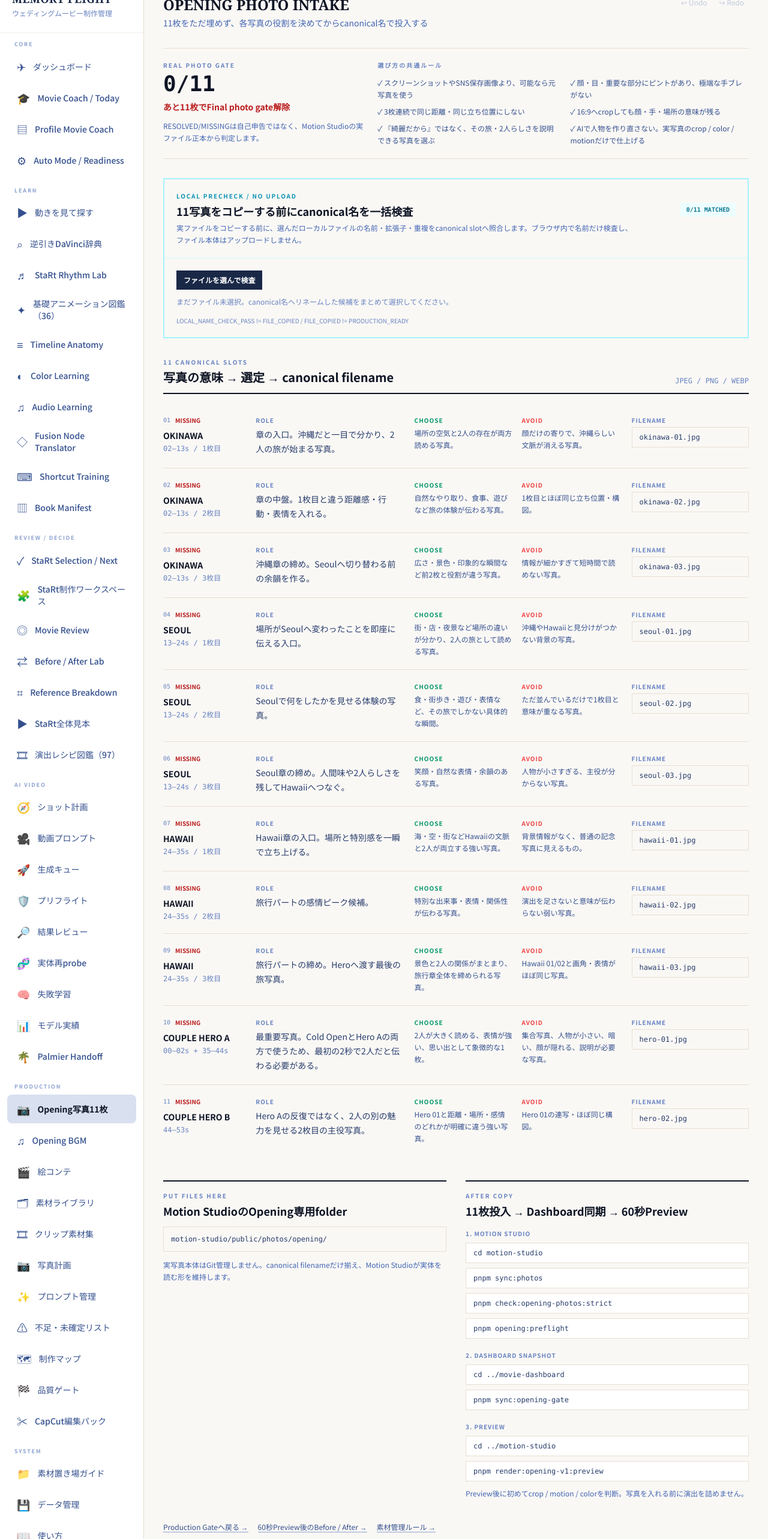
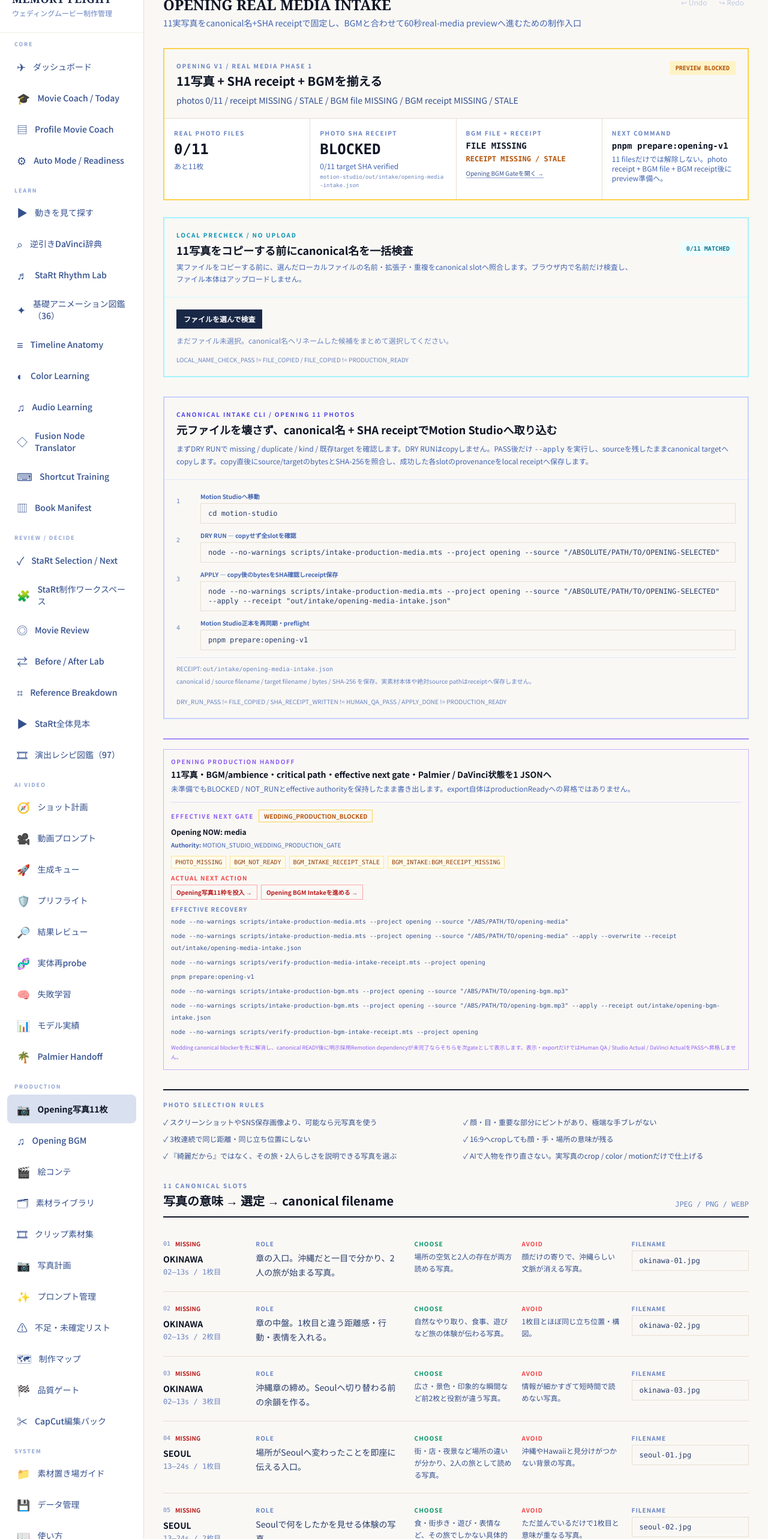
Before and after one commit to m-shogo/wedding-project, a React (Vite) app in the folder movie-dashboard/: page /opening-photo-intake in a window 1280 px wide. Shown: the part 40-2606 px from the top of the page at 60% size. Built offline with nearby package versions, Linux system fonts and the light colour scheme.

Commit message:
Movie: make Opening intake receipt-aware

```diff
--- a/movie-dashboard/src/pages/OpeningPhotoIntake.tsx
+++ b/movie-dashboard/src/pages/OpeningPhotoIntake.tsx
@@ -1,8 +1,10 @@
-import { useState } from "react";
-import { Link } from "react-router-dom";
-import { Header } from "../components/Header";
-import { LocalMediaIntakeValidator } from "../components/LocalMediaIntakeValidator";
-import { openingProductionGate } from "../data/openingProductionGate.generated";
+import {useState} from "react";
+import {Link} from "react-router-dom";
+import {Header} from "../components/Header";
+import {LocalMediaIntakeValidator} from "../components/LocalMediaIntakeValidator";
+import {ProductionMediaIntakeCliGuide} from "../components/ProductionMediaIntakeCliGuide";
+import {OpeningProductionHandoffExportButton} from "../components/OpeningProductionHandoffExportButton";
+import {openingProductionGate} from "../data/openingProductionGate.generated";
 
 type SlotBrief = {
   chapter: string;
@@ -13,83 +15,17 @@ type SlotBrief = {
 };
 
 const slotBriefs: Record<string, SlotBrief> = {
-  "okinawa-01": {
-    chapter: "OKINAWA",
-    timing: "02–13s / 1枚目",
-    role: "章の入口。沖縄だと一目で分かり、2人の旅が始まる写真。",
-    choose: "場所の空気と2人の存在が両方読める写真。",
-    avoid: "顔だけの寄りで、沖縄らしい文脈が消える写真。",
-  },
-  "okinawa-02": {
-    chapter: "OKINAWA",
-    timing: "02–13s / 2枚目",
-    role: "章の中盤。1枚目と違う距離感・行動・表情を入れる。",
-    choose: "自然なやり取り、食事、遊びなど旅の体験が伝わる写真。",
-    avoid: "1枚目とほぼ同じ立ち位置・構図。",
-  },
-  "okinawa-03": {
-    chapter: "OKINAWA",
-    timing: "02–13s / 3枚目",
-    role: "沖縄章の締め。Seoulへ切り替わる前の余韻を作る。",
-    choose: "広さ・景色・印象的な瞬間など前2枚と役割が違う写真。",
-    avoid: "情報が細かすぎて短時間で読めない写真。",
-  },
-  "seoul-01": {
-    chapter: "SEOUL",
-    timing: "13–24s / 1枚目",
-    role: "場所がSeoulへ変わったことを即座に伝える入口。",
-    choose: "街・店・夜景など場所の違いが分かり、2人の旅として読める写真。",
-    avoid: "沖縄やHawaiiと見分けがつかない背景の写真。",
-  },
-  "seoul-02": {
-    chapter: "SEOUL",
-    timing: "13–24s / 2枚目",
-    role: "Seoulで何をしたかを見せる体験の写真。",
-    choose: "食・街歩き・遊び・表情など、その旅でしかない具体的な瞬間。",
-    avoid: "ただ並んでいるだけで1枚目と意味が重なる写真。",
-  },
-  "seoul-03": {
-    chapter: "SEOUL",
-    timing: "13–24s / 3枚目",
-    role: "Seoul章の締め。人間味や2人らしさを残してHawaiiへつなぐ。",
-    choose: "笑顔・自然な表情・余韻のある写真。",
-    avoid: "人物が小さすぎる、主役が分からない写真。",
-  },
-  "hawaii-01": {
-    chapter: "HAWAII",
-    timing: "24–35s / 1枚目",
-    role: "Hawaii章の入口。場所と特別感を一瞬で立ち上げる。",
-    choose: "海・空・街などHawaiiの文脈と2人が両立する強い写真。",
-    avoid: "背景情報がなく、普通の記念写真に見えるもの。",
-  },
-  "hawaii-02": {
-    chapter: "HAWAII",
-    timing: "24–35s / 2枚目",
-    role: "旅行パートの感情ピーク候補。",
-    choose: "特別な出来事・表情・関係性が伝わる写真。",
-    avoid: "演出を足さないと意味が伝わらない弱い写真。",
-  },
-  "hawaii-03": {
-    chapter: "HAWAII",
-    timing: "24–35s / 3枚目",
-    role: "旅行パートの締め。Heroへ渡す最後の旅写真。",
-    choose: "景色と2人の関係がまとまり、旅行章全体を締められる写真。",
-    avoid: "Hawaii 01/02と画角・表情がほぼ同じ写真。",
-  },
-  "hero-01": {
-    chapter: "COUPLE HERO A",
-    timing: "00–02s + 35–44s",
-    role: "最重要写真。Cold OpenとHero Aの両方で使うため、最初の2秒で2人だと伝わる必要がある。",
-    choose: "2人が大きく読める、表情が強い、思い出として象徴的な1枚。",
-    avoid: "集合写真、人物が小さい、暗い、顔が隠れる、説明が必要な写真。",
-  },
-  "hero-02": {
-    chapter: "COUPLE HERO B",
-    timing: "44–53s",
-    role: "Hero Aの反復ではなく、2人の別の魅力を見せる2枚目の主役写真。",
-    choose: "Hero 01と距離・場所・感情のどれかが明確に違う強い写真。",
-    avoid: "Hero 01の連写・ほぼ同じ構図。",
-  },
+  "okinawa-01": {chapter: "OKINAWA", timing: "02–13s / 1枚目", role: "章の入口。沖縄だと一目で分かり、2人の旅が始まる写真。", choose: "場所の空気と2人の存在が両方読める写真。", avoid: "顔だけの寄りで、沖縄らしい文脈が消える写真。"},
+  "okinawa-02": {chapter: "OKINAWA", timing: "02–13s / 2枚目", role: "章の中盤。1枚目と違う距離感・行動・表情を入れる。", choose: "自然なやり取り、食事、遊びなど旅の体験が伝わる写真。", avoid: "1枚目とほぼ同じ立ち位置・構図。"},
+  "okinawa-03": {chapter: "OKINAWA", timing: "02–13s / 3枚目", role: "沖縄章の締め。Seoulへ切り替わる前の余韻を作る。", choose: "広さ・景色・印象的な瞬間など前2枚と役割が違う写真。", avoid: "情報が細かすぎて短時間で読めない写真。"},
+  "seoul-01": {chapter: "SEOUL", timing: "13–24s / 1枚目", role: "場所がSeoulへ変わったことを即座に伝える入口。", choose: "街・店・夜景など場所の違いが分かり、2人の旅として読める写真。", avoid: "沖縄やHawaiiと見分けがつかない背景の写真。"},
+  "seoul-02": {chapter: "SEOUL", timing: "13–24s / 2枚目", role: "Seoulで何をしたかを見せる体験の写真。", choose: "食・街歩き・遊び・表情など、その旅でしかない具体的な瞬間。", avoid: "ただ並んでいるだけで1枚目と意味が重なる写真。"},
+  "seoul-03": {chapter: "SEOUL", timing: "13–24s / 3枚目", role: "Seoul章の締め。人間味や2人らしさを残してHawaiiへつなぐ。", choose: "笑顔・自然な表情・余韻のある写真。", avoid: "人物が小さすぎる、主役が分からない写真。"},
+  "hawaii-01": {chapter: "HAWAII", timing: "24–35s / 1枚目", role: "Hawaii章の入口。場所と特別感を一瞬で立ち上げる。", choose: "海・空・街などHawaiiの文脈と2人が両立する強い写真。", avoid: "背景情報がなく、普通の記念写真に見えるもの。"},
+  "hawaii-02": {chapter: "HAWAII", timing: "24–35s / 2枚目", role: "旅行パートの感情ピーク候補。", choose: "特別な出来事・表情・関係性が伝わる写真。", avoid: "演出を足さないと意味が伝わらない弱い写真。"},
+  "hawaii-03": {chapter: "HAWAII", timing: "24–35s / 3枚目", role: "旅行パートの締め。Heroへ渡す最後の旅写真。", choose: "景色と2人の関係がまとまり、旅行章全体を締められる写真。", avoid: "Hawaii 01/02と画角・表情がほぼ同じ写真。"},
+  "hero-01": {chapter: "COUPLE HERO A", timing: "00–02s + 35–44s", role: "最重要写真。Cold OpenとHero Aの両方で使うため、最初の2秒で2人だと伝わる必要がある。", choose: "2人が大きく読める、表情が強い、思い出として象徴的な1枚。", avoid: "集合写真、人物が小さい、暗い、顔が隠れる、説明が必要な写真。"},
+  "hero-02": {chapter: "COUPLE HERO B", timing: "44–53s", role: "Hero Aの反復ではなく、2人の別の魅力を見せる2枚目の主役写真。", choose: "Hero 01と距離・場所・感情のどれかが明確に違う強い写真。", avoid: "Hero 01の連写・ほぼ同じ構図。"},
 };
 
 const globalChecks = [
@@ -101,28 +37,16 @@ const globalChecks = [
   "AIで人物を作り直さない。実写真のcrop / color / motionだけで仕上げる",
 ];
 
-const motionStudioCommands = [
-  "cd motion-studio",
-  "pnpm sync:photos",
-  "pnpm check:opening-photos:strict",
-  "pnpm opening:preflight",
-];
-
-const dashboardCommands = [
-  "cd ../movie-dashboard",
-  "pnpm sync:opening-gate",
-];
-
-const previewCommands = [
-  "cd ../motion-studio",
-  "pnpm render:opening-v1:preview",
-];
-
 export function OpeningPhotoIntake() {
   const [copied, setCopied] = useState<string | null>(null);
   const gate = openingProductionGate;
   const resolved = Number(gate.resolvedPhotoCount);
   const total = Number(gate.expectedPhotoCount);
+  const filesReady = gate.photos.fileReady;
+  const receiptCurrent = gate.photos.intakeReceiptCurrent;
+  const photosReady = gate.photos.ready;
+  const bgmReady = gate.bgm.ready;
+  const previewReady = !gate.finalBlocked;
   const localValidationSlots = gate.photoSlots.map((slot) => ({
     id: slot.key,
     canonicalStem: slot.key,
@@ -140,55 +64,69 @@ export function OpeningPhotoIntake() {
     }
   }
 
-  function CommandList({ commands }: { commands: string[] }) {
-    return (
-      <div className="space-y-2">
-        {commands.map((command) => (
-          <button
-            key={command}
-            type="button"
-            onClick={() => copy(command)}
-            className="block w-full text-left px-3 py-2 border border-sand-200 dark:border-navy-600 bg-white dark:bg-navy-800 text-xs font-mono text-navy-700 dark:text-navy-200"
-          >
-            {copied === command ? "✓ copied" : command}
-          </button>
-        ))}
-      </div>
-    );
-  }
-
   return (
     <div>
       <Header
-        title="OPENING PHOTO INTAKE"
-        description="11枚をただ埋めず、各写真の役割を決めてからcanonical名で投入する"
+        title="OPENING REAL MEDIA INTAKE"
+        description="11実写真をcanonical名+SHA receiptで固定し、BGMと合わせて60秒real-media previewへ進むための制作入口"
       />
 
-      <section className="mb-8 border-y border-sand-200 dark:border-navy-600 py-5 grid grid-cols-1 md:grid-cols-[0.7fr_1.3fr] gap-6">
-        <div>
-          <p className="text-[10px] tracking-[0.2em] font-semibold text-navy-400">REAL PHOTO GATE</p>
-          <p className="mt-1 text-4xl font-mono font-bold text-navy-900 dark:text-sand-100">{resolved}/{total}</p>
-          <p className={`mt-2 text-sm font-semibold ${resolved === total ? "text-emerald-700 dark:text-emerald-300" : "text-red-700 dark:text-red-300"}`}>
-            {resolved === total ? "11枠解決済み" : `あと${total - resolved}枚でFinal photo gate解除`}
-          </p>
-          <p className="mt-3 text-xs leading-5 text-navy-500 dark:text-navy-300">
-            RESOLVED/MISSINGは自己申告ではなく、Motion Studioの実ファイル正本から判定します。
-          </p>
+      <section className={`mb-7 border-2 ${previewReady ? "border-emerald-300 dark:border-emerald-800" : "border-amber-300 dark:border-amber-800"}`}>
+        <div className="p-4 md:p-5 border-b border-sand-200 dark:border-navy-600 flex flex-wrap items-start justify-between gap-4">
+          <div>
+            <p className="text-[10px] tracking-[0.18em] font-semibold text-navy-400">OPENING V1 / REAL MEDIA PHASE 1</p>
+            <h2 className="mt-1 text-xl font-bold text-navy-900 dark:text-sand-100">
+              {previewReady ? "実素材Gateクリア — 60秒previewへ" : "11写真 + SHA receipt + BGMを揃える"}
+            </h2>
+            <p className="mt-2 text-sm text-navy-600 dark:text-navy-300">
+              photos {resolved}/{total} / receipt {receiptCurrent ? "CURRENT" : "MISSING / STALE"} / BGM file {gate.bgm.fileExists ? "FOUND" : "MISSING"} / BGM receipt {gate.bgm.intakeReceiptCurrent ? "CURRENT" : "MISSING / STALE"}
+            </p>
+          </div>
+          <span className={`px-2.5 py-1 text-[10px] font-mono font-bold ${previewReady ? "bg-emerald-100 text-emerald-700 dark:bg-emerald-900/30 dark:text-emerald-300" : "bg-amber-100 text-amber-700 dark:bg-amber-900/30 dark:text-amber-300"}`}>
+            {previewReady ? "PREVIEW READY" : "PREVIEW BLOCKED"}
+          </span>
         </div>
-        <div>
-          <p className="text-[10px] tracking-[0.2em] font-semibold text-navy-400">選び方の共通ルール</p>
-          <div className="mt-3 grid grid-cols-1 lg:grid-cols-2 gap-x-6 gap-y-2">
-            {globalChecks.map((item) => (
-              <p key={item} className="text-xs leading-5 text-navy-600 dark:text-navy-300">✓ {item}</p>
-            ))}
+
+        <div className="grid grid-cols-1 md:grid-cols-2 xl:grid-cols-4 gap-px bg-sand-200 dark:bg-navy-600">
+          <div className={`p-4 ${filesReady ? "bg-emerald-50 dark:bg-emerald-900/20" : "bg-white dark:bg-navy-800"}`}>
+            <p className="text-[10px] tracking-[0.16em] font-semibold text-navy-400">REAL PHOTO FILES</p>
+            <p className="mt-1 text-2xl font-mono font-bold text-navy-900 dark:text-sand-100">{resolved}/{total}</p>
+            <p className="mt-1 text-xs text-navy-500 dark:text-navy-300">{filesReady ? "11 canonical slots found" : `あと${total - resolved}枚`}</p>
+          </div>
+          <div className={`p-4 ${receiptCurrent ? "bg-emerald-50 dark:bg-emerald-900/20" : "bg-white dark:bg-navy-800"}`}>
+            <p className="text-[10px] tracking-[0.16em] font-semibold text-navy-400">PHOTO SHA RECEIPT</p>
+            <p className="mt-1 text-2xl font-mono font-bold text-navy-900 dark:text-sand-100">{receiptCurrent ? "CURRENT" : "BLOCKED"}</p>
+            <p className="mt-1 text-xs text-navy-500 dark:text-navy-300">{gate.photos.intakeReceiptVerifiedCount}/{gate.photos.intakeReceiptExpectedCount} target SHA verified</p>
+            <code className="mt-1 block break-all text-[9px] text-navy-400">motion-studio/{gate.photos.intakeReceiptPath}</code>
+          </div>
+          <div className={`p-4 ${bgmReady ? "bg-emerald-50 dark:bg-emerald-900/20" : "bg-white dark:bg-navy-800"}`}>
+            <p className="text-[10px] tracking-[0.16em] font-semibold text-navy-400">BGM FILE + RECEIPT</p>
+            <p className="mt-1 text-sm font-mono font-bold text-navy-900 dark:text-sand-100">{gate.bgm.fileExists ? "FILE FOUND" : "FILE MISSING"}</p>
+            <p className={`mt-1 text-xs font-mono font-bold ${gate.bgm.intakeReceiptCurrent ? "text-emerald-700 dark:text-emerald-300" : "text-amber-700 dark:text-amber-300"}`}>RECEIPT {gate.bgm.intakeReceiptCurrent ? "CURRENT" : "MISSING / STALE"}</p>
+            {!bgmReady ? <Link to="/opening-bgm-intake" className="mt-2 inline-block border-b border-navy-300 text-[10px] text-navy-600 dark:text-navy-300">Opening BGM Gateを開く →</Link> : null}
+          </div>
+          <div className={`p-4 ${photosReady && bgmReady ? "bg-emerald-50 dark:bg-emerald-900/20" : "bg-white dark:bg-navy-800"}`}>
+            <p className="text-[10px] tracking-[0.16em] font-semibold text-navy-400">NEXT COMMAND</p>
+            <p className="mt-1 text-sm font-mono font-bold text-navy-900 dark:text-sand-100">pnpm prepare:opening-v1</p>
+            <p className="mt-1 text-xs text-navy-500 dark:text-navy-300">11 filesだけでは解除しない。photo receipt + BGM file + BGM receipt後にpreview準備へ。</p>
           </div>
         </div>
       </section>
 
-      <LocalMediaIntakeValidator
-        slots={localValidationSlots}
-        title="11写真をコピーする前にcanonical名を一括検査"
-      />
+      <LocalMediaIntakeValidator slots={localValidationSlots} title="11写真をコピーする前にcanonical名を一括検査" />
+
+      <ProductionMediaIntakeCliGuide project="opening" />
+
+      <section className="mb-8 border-t-2 border-violet-400 dark:border-violet-700 pt-4">
+        <OpeningProductionHandoffExportButton />
+      </section>
+
+      <section className="mb-8 border-t-2 border-navy-900 dark:border-sand-100 pt-4">
+        <p className="text-[10px] tracking-[0.2em] font-semibold text-navy-400">PHOTO SELECTION RULES</p>
+        <div className="mt-3 grid grid-cols-1 lg:grid-cols-2 gap-x-6 gap-y-2">
+          {globalChecks.map((item) => <p key={item} className="text-xs leading-5 text-navy-600 dark:text-navy-300">✓ {item}</p>)}
+        </div>
+      </section>
 
       <section className="mb-10">
         <div className="border-b-2 border-navy-900 dark:border-sand-100 pb-3 mb-4 flex items-end justify-between gap-4">
@@ -198,7 +136,6 @@ export function OpeningPhotoIntake() {
           </div>
           <span className="text-xs font-mono text-navy-400">JPEG / PNG / WEBP</span>
         </div>
-
         <div className="divide-y divide-sand-200 dark:divide-navy-600">
           {gate.photoSlots.map((slot, index) => {
             const brief = slotBriefs[slot.key];
@@ -208,39 +145,22 @@ export function OpeningPhotoIntake() {
                 <div>
                   <div className="flex items-center gap-2">
                     <span className="text-[10px] font-mono text-navy-400">{String(index + 1).padStart(2, "0")}</span>
-                    <span className={`text-[10px] font-semibold ${slot.resolved ? "text-emerald-700 dark:text-emerald-300" : "text-red-700 dark:text-red-300"}`}>
-                      {slot.resolved ? "RESOLVED" : "MISSING"}
-                    </span>
+                    <span className={`text-[10px] font-semibold ${slot.resolved ? "text-emerald-700 dark:text-emerald-300" : "text-red-700 dark:text-red-300"}`}>{slot.resolved ? "RESOLVED" : "MISSING"}</span>
                   </div>
                   <p className="mt-2 text-sm font-bold text-navy-900 dark:text-sand-100">{brief.chapter}</p>
                   <p className="mt-1 text-xs font-mono text-navy-400">{brief.timing}</p>
                 </div>
-
                 <div>
                   <p className="text-[10px] tracking-widest font-semibold text-navy-400">ROLE</p>
                   <p className="mt-1 text-sm leading-6 text-navy-700 dark:text-navy-200">{brief.role}</p>
                 </div>
-
                 <div className="grid grid-cols-1 md:grid-cols-2 gap-4">
-                  <div>
-                    <p className="text-[10px] tracking-widest font-semibold text-emerald-600">CHOOSE</p>
-                    <p className="mt-1 text-xs leading-5 text-navy-600 dark:text-navy-300">{brief.choose}</p>
-                  </div>
-                  <div>
-                    <p className="text-[10px] tracking-widest font-semibold text-red-500">AVOID</p>
-                    <p className="mt-1 text-xs leading-5 text-navy-600 dark:text-navy-300">{brief.avoid}</p>
-                  </div>
+                  <div><p className="text-[10px] tracking-widest font-semibold text-emerald-600">CHOOSE</p><p className="mt-1 text-xs leading-5 text-navy-600 dark:text-navy-300">{brief.choose}</p></div>
+                  <div><p className="text-[10px] tracking-widest font-semibold text-red-500">AVOID</p><p className="mt-1 text-xs leading-5 text-navy-600 dark:text-navy-300">{brief.avoid}</p></div>
                 </div>
-
                 <div>
                   <p className="text-[10px] tracking-widest font-semibold text-navy-400">FILENAME</p>
-                  <button
-                    type="button"
-                    onClick={() => copy(filename)}
-                    className="mt-1 w-full text-left px-3 py-2 border border-sand-200 dark:border-navy-600 bg-sand-50 dark:bg-navy-900 text-xs font-mono text-navy-700 dark:text-navy-200"
-                  >
-                    {copied === filename ? "✓ copied" : filename}
-                  </button>
+                  <button type="button" onClick={() => copy(filename)} className="mt-1 w-full text-left px-3 py-2 border border-sand-200 dark:border-navy-600 bg-sand-50 dark:bg-navy-900 text-xs font-mono text-navy-700 dark:text-navy-200">{copied === filename ? "✓ copied" : filename}</button>
                   {slot.path && <p className="mt-2 text-[10px] break-all text-emerald-700 dark:text-emerald-300">{slot.path}</p>}
                 </div>
               </article>
@@ -249,50 +169,25 @@ export function OpeningPhotoIntake() {
         </div>
       </section>
 
-      <section className="mb-10 grid grid-cols-1 xl:grid-cols-2 gap-8">
-        <div className="border-t-2 border-navy-900 dark:border-sand-100 pt-4">
-          <p className="text-[10px] tracking-[0.2em] font-semibold text-navy-400">PUT FILES HERE</p>
-          <h2 className="mt-1 text-lg font-bold text-navy-900 dark:text-sand-100">Motion StudioのOpening専用folder</h2>
-          <button
-            type="button"
-            onClick={() => copy("motion-studio/public/photos/opening/")}
-            className="mt-3 w-full text-left px-3 py-3 border border-sand-200 dark:border-navy-600 bg-sand-50 dark:bg-navy-900 text-xs font-mono text-navy-700 dark:text-navy-200"
-          >
-            {copied === "motion-studio/public/photos/opening/" ? "✓ copied" : "motion-studio/public/photos/opening/"}
-          </button>
-          <p className="mt-3 text-xs leading-5 text-navy-500 dark:text-navy-300">
-            実写真本体はGit管理しません。canonical filenameだけ揃え、Motion Studioが実体を読む形を維持します。
-          </p>
-        </div>
-
-        <div className="border-t-2 border-navy-900 dark:border-sand-100 pt-4">
-          <p className="text-[10px] tracking-[0.2em] font-semibold text-navy-400">AFTER COPY</p>
-          <h2 className="mt-1 text-lg font-bold text-navy-900 dark:text-sand-100">11枚投入 → Dashboard同期 → 60秒Preview</h2>
-          <div className="mt-4 space-y-5">
-            <div>
-              <p className="mb-2 text-[10px] tracking-widest font-semibold text-navy-400">1. MOTION STUDIO</p>
-              <CommandList commands={motionStudioCommands} />
-            </div>
-            <div>
-              <p className="mb-2 text-[10px] tracking-widest font-semibold text-navy-400">2. DASHBOARD SNAPSHOT</p>
-              <CommandList commands={dashboardCommands} />
-            </div>
-            <div>
-              <p className="mb-2 text-[10px] tracking-widest font-semibold text-navy-400">3. PREVIEW</p>
-              <CommandList commands={previewCommands} />
-            </div>
-          </div>
-          <p className="mt-3 text-xs text-navy-500 dark:text-navy-300">
-            Preview後に初めてcrop / motion / colorを判断。写真を入れる前に演出を詰めません。
-          </p>
+      <section className="mt-8 border-y border-sand-200 dark:border-navy-600 py-5">
+        <p className="text-[10px] tracking-[0.18em] font-semibold text-navy-400">DO THIS NOW</p>
+        <ol className="mt-3 space-y-2 text-sm leading-6 text-navy-600 dark:text-navy-300">
+          <li><span className="font-mono text-navy-400 mr-2">1</span>11 roleに合う実写真を選び、LOCAL PRECHECKでcanonical filename / extension / duplicateを確認</li>
+          <li><span className="font-mono text-navy-400 mr-2">2</span>CANONICAL INTAKE CLIをDRY RUNし、PASS後だけ <code className="text-xs">--apply</code> でsource非破壊copy + SHA receipt保存</li>
+          <li><span className="font-mono text-navy-400 mr-2">3</span><code className="text-xs">verify-production-media-intake-receipt.mts --project opening</code> で11 targetのbytes/SHAがCURRENTか確認</li>
+          <li><span className="font-mono text-navy-400 mr-2">4</span><Link to="/opening-bgm-intake" className="border-b border-navy-300">Opening BGM Gate</Link> でBGM file + receiptをCURRENTにする</li>
+          <li><span className="font-mono text-navy-400 mr-2">5</span><code className="text-xs">pnpm prepare:opening-v1</code> → <code className="text-xs">pnpm render:opening-v1:preview</code> → Human crop/focus QAへ</li>
+        </ol>
+        <div className="mt-4 flex flex-wrap gap-3 text-xs">
+          <Link to="/opening-bgm-intake" className="px-3 py-2 bg-navy-800 text-white dark:bg-sand-100 dark:text-navy-900">BGM Gateを開く →</Link>
+          <OpeningProductionHandoffExportButton compact />
+          <Link to="/movie-coach/compare" className="border-b border-navy-300 text-navy-600 dark:text-navy-300 self-center">Preview後のHuman QA →</Link>
         </div>
       </section>
 
-      <div className="flex flex-wrap gap-4 text-xs">
-        <Link to="/" className="border-b border-navy-300 text-navy-600 dark:text-navy-300">Production Gateへ戻る →</Link>
-        <Link to="/movie-coach/compare" className="border-b border-navy-300 text-navy-600 dark:text-navy-300">60秒Preview後のBefore / After →</Link>
-        <Link to="/asset-placement-guide" className="border-b border-navy-300 text-navy-600 dark:text-navy-300">素材管理ルール →</Link>
-      </div>
+      <p className="mt-5 text-[10px] text-navy-400">
+        11/11 FILE FOUND != PHOTOS READY。photo SHA receiptとBGM file/receiptがcurrentで初めて60秒preview input readyです。Human crop QA / Mac Remotion Studio Actual / DaVinci Actual / final approval は自動PASSしません。
+      </p>
     </div>
   );
 }
```
